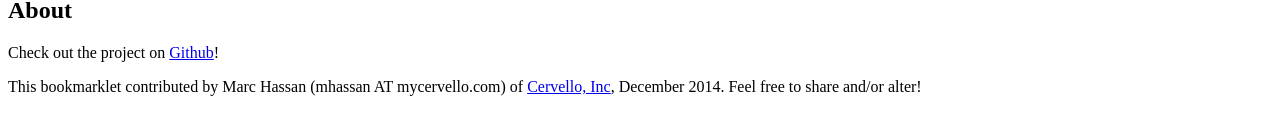
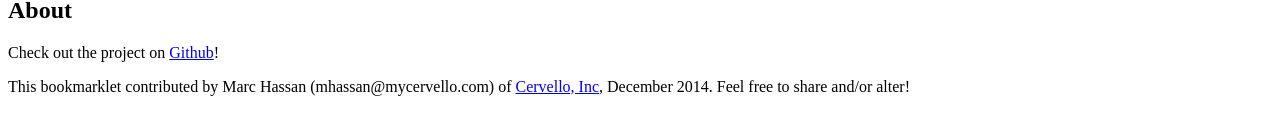
Before and after one commit to cvengros/Shared, a plain HTML site: page SAQL_Tester.html in a window 1280 px wide. Shown: the part 399-534 px from the top of the page. Drawn offline with nearby package versions, Linux system fonts and the light colour scheme; no server answers.

Commit message:
Update SAQL_Tester.html

```diff
--- a/SAQL_Tester.html
+++ b/SAQL_Tester.html
@@ -31,6 +31,6 @@ click the bookmarklet in your Bookmarks. Type or paste a SAQL query into the Inp
 The query response will be displayed in the Output field.</p>
 <h2>About</h2>
 <p>Check out the project on <a href="https://github.com/Cervello/Shared/tree/master/SAQL_Tester" target="_blank">Github</a>!</p>
-<p>This bookmarklet contributed by Marc Hassan (mhassan AT mycervello.com) of <a href="http://mycervello.com" target="_blank">Cervello, Inc</a>, December 2014. Feel free to share and/or alter!</p>
+<p>This bookmarklet contributed by Marc Hassan (mhassan@mycervello.com) of <a href="http://mycervello.com" target="_blank">Cervello, Inc</a>, December 2014. Feel free to share and/or alter!</p>
 </body>
 </html>
```
